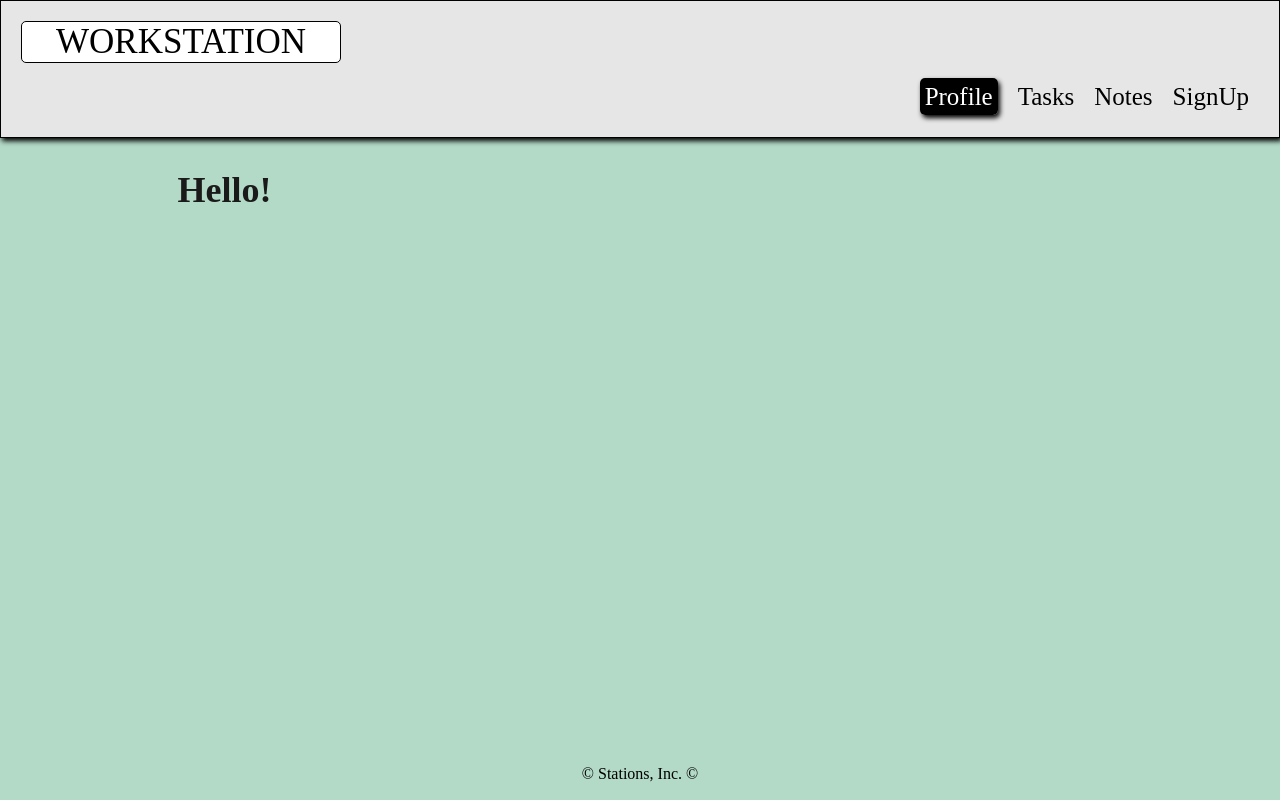
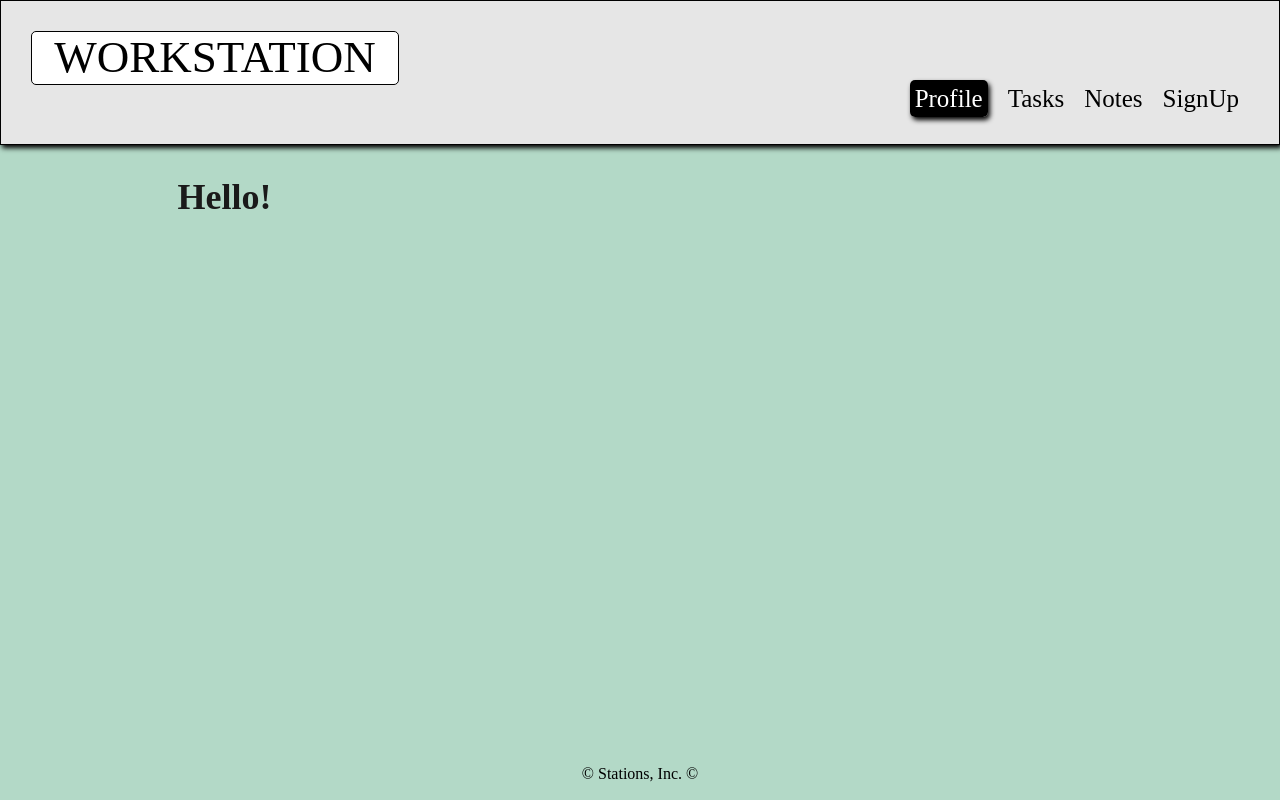
Before and after one commit to NPetkas/app-workstation, a React (Vite) app in the folder client/: page / in a window 1280 px wide. Built offline with nearby package versions, Linux system fonts and the light colour scheme.

Commit message:
css update

```diff
--- a/client/src/index.css
+++ b/client/src/index.css
@@ -1719,22 +1719,18 @@ label form [type='radio'] {
 /* NEW CSS */
 
 .header {
-  /* text-align: center; */
-  justify-content: space-between;
-  justify-content: center;
   background-color: #e6e6e6;
   color: rgb(0, 0, 0);
-  padding: 20px;
+  padding: 30px;
   margin-bottom: 30px;
-
  border: 1px solid black;
- font-size: 35px;
+ font-size: 45px;
  box-shadow: 2px 3px 5px #000000;
 }
 
 aside {
   background-color: white;
-  max-width: 20rem;
+  max-width: 23rem;
   text-align: center;
   border:  solid 1px #000000 ;
   border-radius: 5px;
@@ -1755,11 +1751,8 @@ body {
 .nav {
   display: flex;
   list-style: none;
-  padding: 0;
   justify-content: flex-end;
-  margin-top: 20px;
   font-size: 25px;
-  margin-bottom: 5px;
 }
 
 .nav-item {
```
